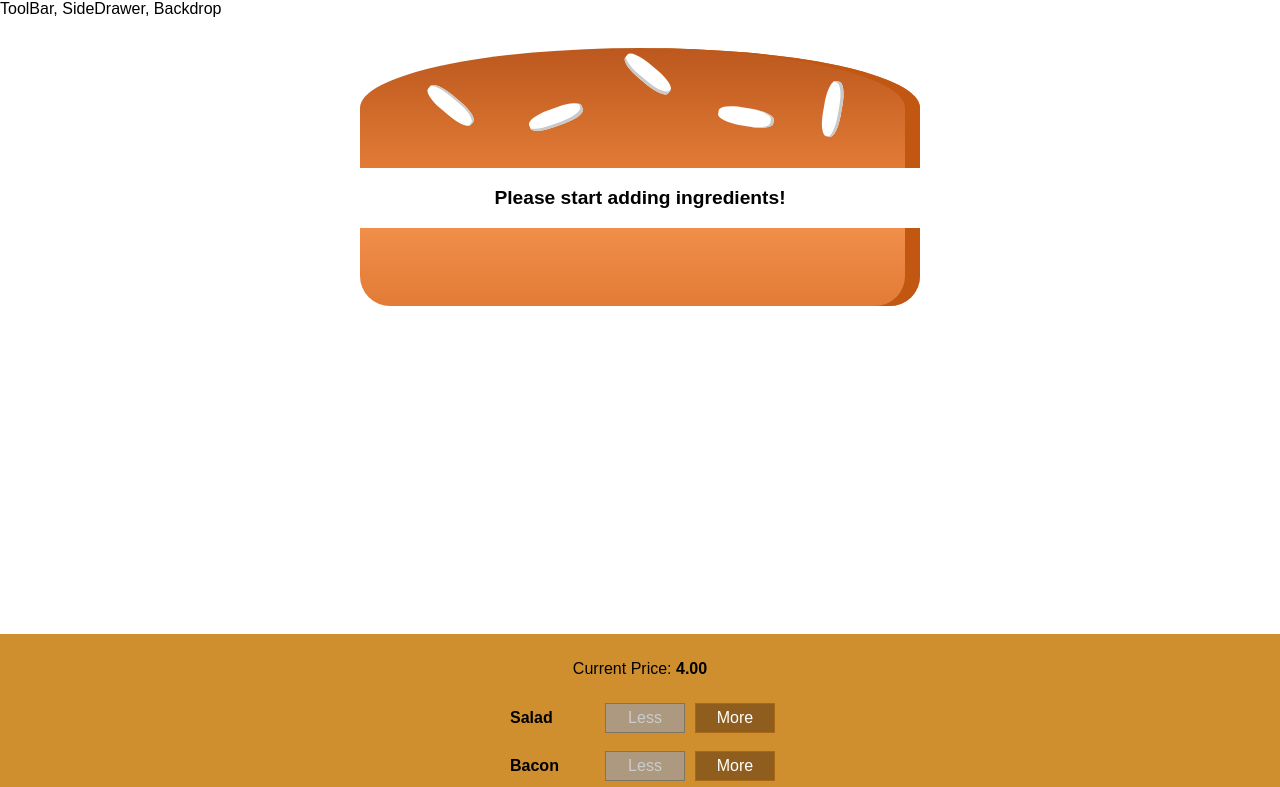
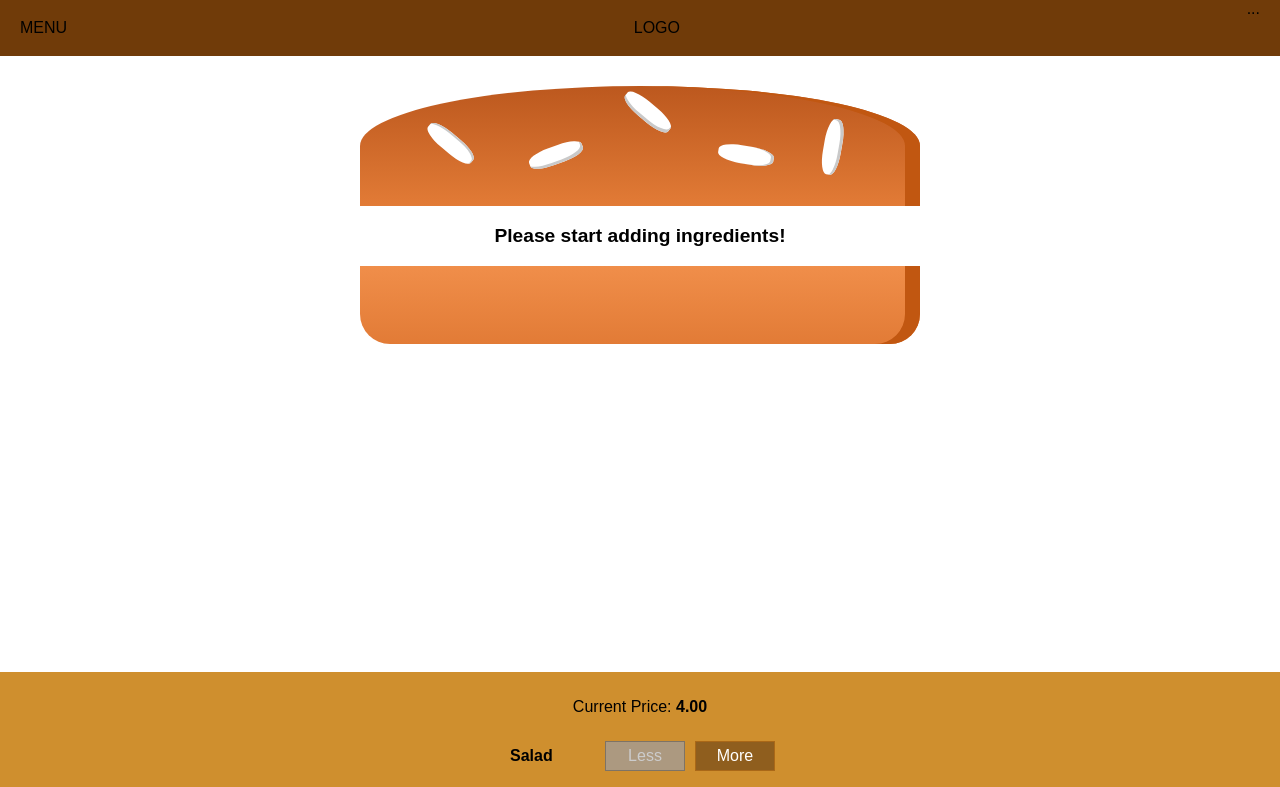
Before and after one commit to dwebdeveloper/GoodBurger-app, a React (Create React App) app: page / in a window 1280 px wide. Shown: the top 787 px of the page. Built offline with nearby package versions, Linux system fonts and the light colour scheme.

Commit message:
added a toolbar

```diff
--- a/src/components/Burger/OrderSummary/OrderSummary.js
+++ b/src/components/Burger/OrderSummary/OrderSummary.js
@@ -15,7 +15,7 @@
             <p>A delcious burger with the following ingredients</p>
             <ul>
                 {ingredientSummary}
-            </ul>s
+            </ul>
             <p><strong>Total Price: {props.price.toFixed(2)}</strong></p>
             <p>Continue to Checkout?</p>
             <Button btnType='Danger' clicked={props.purchaseCancel}>CANCEL</Button>
--- a/src/components/Layout/Layout.css
+++ b/src/components/Layout/Layout.css
@@ -1,3 +1,3 @@
 .Content {
-    margin-top: 16px;
+    margin-top: 72px;
 }
--- a/src/components/Layout/Layout.js
+++ b/src/components/Layout/Layout.js
@@ -1,10 +1,11 @@
 import React from 'react';
 import Frag from '../../hoc/Frag';
 import './Layout.css';
+import Toolbar from '../Navigation/Toolbar/Toolbar';
 
 const layout = (props) => (
     <Frag>
-        <div>ToolBar, SideDrawer, Backdrop</div>
+        <Toolbar />
         <main className='Content'>
             {props.children}
         </main>
--- /dev/null
+++ b/src/components/Navigation/Toolbar/Toolbar.css
@@ -0,0 +1,19 @@
+.Toolbar {
+    height: 56px;
+    width:100%;
+    position: fixed;
+    top: 0;
+    left:0;
+    background-color: #703B09;
+    display: flex;
+    justify-content: space-between;
+    align-items: center;
+    padding: 0 20px;
+    box-sizing: border-box;
+    z-index:90;
+}
+
+.Toolbar nav {
+    height: 100%;
+
+}
--- /dev/null
+++ b/src/components/Navigation/Toolbar/Toolbar.js
@@ -0,0 +1,14 @@
+import React from 'react';
+import '../Toolbar/Toolbar.css';
+
+const toolbar = (props) => (
+    <header className='Toolbar'>
+        <div>MENU</div>
+        <div>LOGO</div>
+        <nav >
+            ...
+        </nav>
+    </header>
+);
+
+export default toolbar
```
Also changed, not shown: 1 other file (tests, documents, lock files or other folders).
